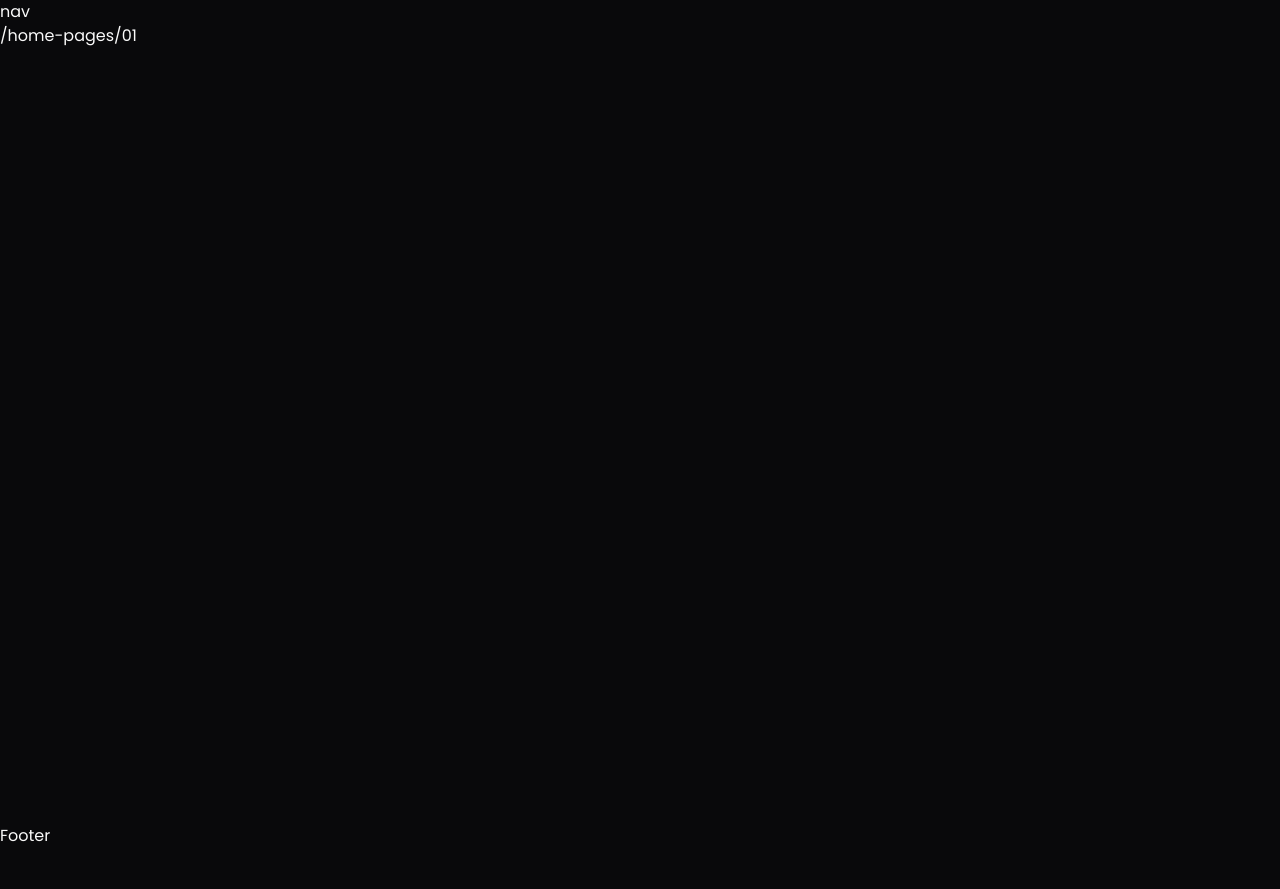
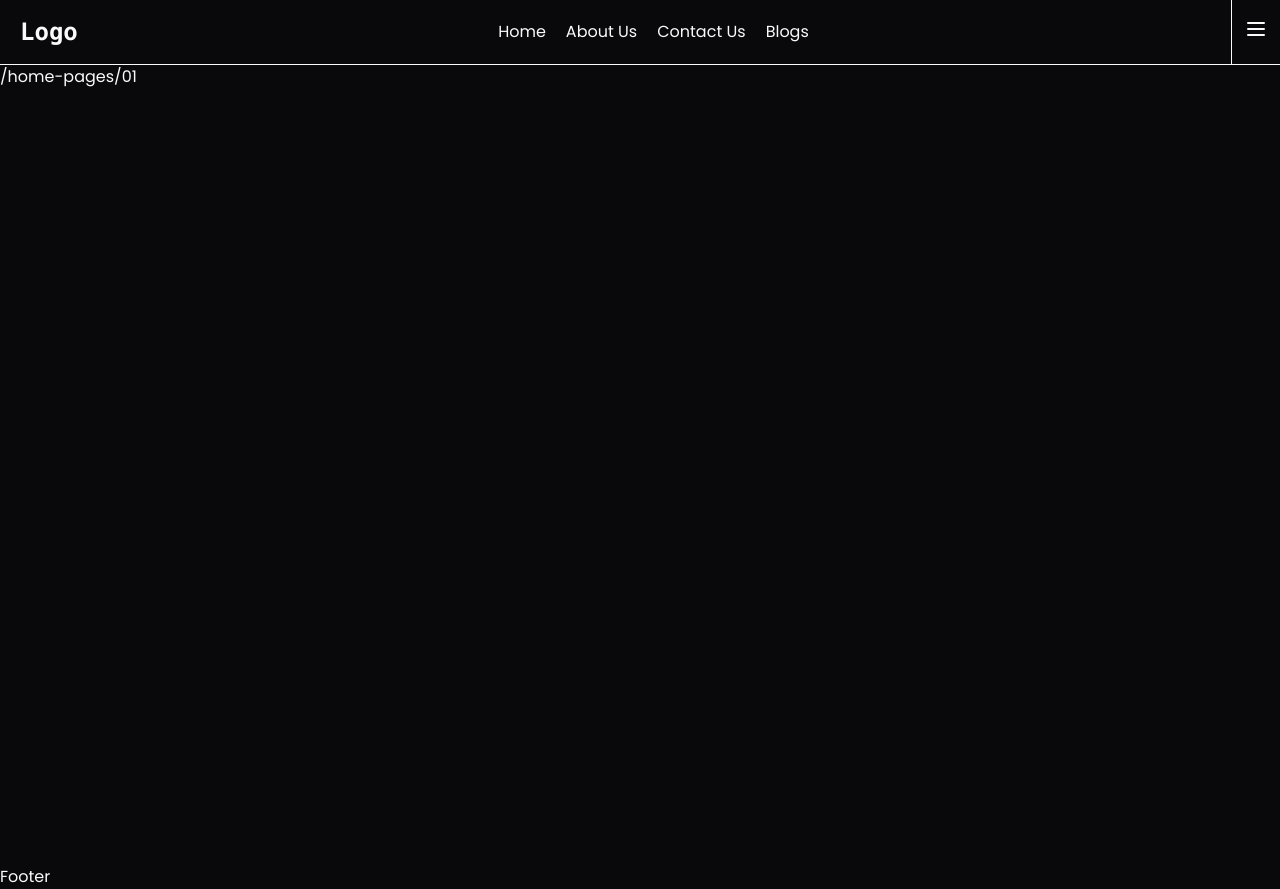
Before and after one commit to StepAsideLiL/effects, a Next.js app: page /home-pages/01 in a window 1280 px wide. Before the commit the page ends 848 px from the top, so only its background shows below. Built offline with nearby package versions, Linux system fonts and the light colour scheme.

Commit message:
design: navbar

```diff
--- a/app/(home-page-design)/home-pages/01/_parts/navbar.tsx
+++ b/app/(home-page-design)/home-pages/01/_parts/navbar.tsx
@@ -1,3 +1,88 @@
+import { Separator } from "@/components/ui/separator";
+import { Mail, Menu, Phone } from "lucide-react";
+import { HeaderMenu } from "./client-comps";
+import { Sheet, SheetContent, SheetTrigger } from "./ui/sheet";
+import { AnimatedUnderline } from "@/components/effects/animated-underline/animated-underline";
+import Link from "next/link";
+import {
+  FacebookIcon,
+  InstagramIcon,
+  LinkedinIcon,
+  YoutubeIcon,
+} from "@/components/uis/svg-icons";
+
 export default function Navbar() {
-  return <header>nav</header>;
+  return (
+    <header className="w-full flex justify-between items-center border-b border-b-primary">
+      <div className="w-full px-5 flex justify-start items-center">
+        <span className="text-2xl font-black font-mono">Logo</span>
+      </div>
+
+      <div className="w-full flex justify-center items-center">
+        <HeaderMenu />
+      </div>
+
+      <div className="w-full flex justify-end items-center">
+        <Separator orientation="vertical" className="h-16 bg-primary" />
+        <div className="px-3">
+          <Sheet>
+            <SheetTrigger>
+              <Menu className="stroke-2 hover:stroke-1 transition" />
+            </SheetTrigger>
+
+            <SheetContent className="w-full lg:min-w-[512px] overflow-auto">
+              <div className="pt-10 space-y-5">
+                <h1 className="text-2xl font-medium">About Us</h1>
+                <div className="aspect-video">
+                  {/* eslint-disable-next-line @next/next/no-img-element */}
+                  <img
+                    src="https://images2.imgbox.com/8f/29/ghhMViPG_o.jpg"
+                    alt="Company meeting"
+                    className="aspect-video"
+                  />
+                </div>
+                <p>
+                  Lorem ipsum dolor sit amet consectetur adipisicing elit.
+                  Aliquam voluptate praesentium voluptatem nisi excepturi
+                  pariatur quis accusamus! Quos, adipisci iusto?
+                </p>
+                <AnimatedUnderline asChild>
+                  <Link href={""}>Know More</Link>
+                </AnimatedUnderline>
+
+                <Separator className="bg-primary" />
+
+                <h1 className="text-2xl font-medium">Contact Us</h1>
+
+                <div>
+                  <div className="flex items-center gap-2">
+                    <Phone size={16} /> +880 1234567891
+                  </div>
+
+                  <div className="flex items-center gap-2">
+                    <Mail size={16} /> example@mail.com
+                  </div>
+                </div>
+
+                <div className="grid grid-cols-4 border border-primary divide-x divide-primary">
+                  <Link href={""} className="py-5 grid place-content-center">
+                    <FacebookIcon />
+                  </Link>
+                  <Link href={""} className="py-5 grid place-content-center">
+                    <InstagramIcon />
+                  </Link>
+                  <Link href={""} className="py-5 grid place-content-center">
+                    <YoutubeIcon />
+                  </Link>
+                  <Link href={""} className="py-5 grid place-content-center">
+                    <LinkedinIcon />
+                  </Link>
+                </div>
+              </div>
+            </SheetContent>
+          </Sheet>
+        </div>
+      </div>
+    </header>
+  );
 }
```
